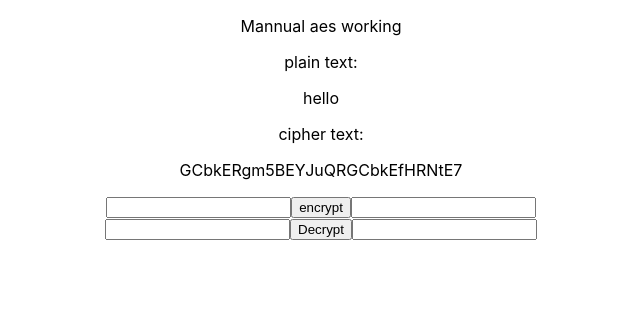
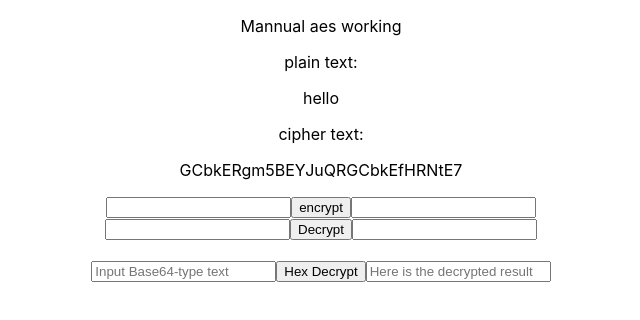
Before and after one commit to DragonDev1010/privi_aes_whitebox, a React (Create React App) app: page / in a window 1280 px wide. Shown: the top 320 px of the page, without its empty margins (319-959 px from the left). Built offline with nearby package versions, Linux system fonts and the light colour scheme.

Commit message:
add editable decrypt

```diff
--- a/src/App.js
+++ b/src/App.js
@@ -17,6 +17,8 @@ function App() {
   var [plain, setPlain] = useState('')
   var [cipher, setCipher] = useState('')
   var [decryptResult, setDecryptResult] = useState('')
+  var [hex, setHex] = useState('')
+  var [hexDecrypted, setHexDecrypted] = useState('')
   function encrypt() {
     var tmp = aes.encrypt(plain, options);
     setCipher(tmp)
@@ -24,6 +26,10 @@ function App() {
   function decrypt() {
     var tmp_plain = aes.decrypt(cipher, options)
     setDecryptResult(tmp_plain)
+  }
+  function hexdecrypt() {
+    var temp = aes.decrypt(atob(hex), options)
+    setHexDecrypted(temp)
   }
   return (
     <div className="App">
@@ -38,10 +44,18 @@ function App() {
         <input value={btoa(cipher)}></input>
       </div>
       <div>
-        <input value={btoa(cipher)}></input>
+        <input type = "text" value={btoa(cipher)} onChange={e=>setCipher((e.target.value))}></input>
         <button onClick={decrypt}>Decrypt</button>
         <input value={decryptResult}></input>
       </div>
+      <br/>
+      <div>
+        <input type = "text" value = {hex} onChange={e=>setHex(e.target.value)} placeholder = 'Input Base64-type text'></input>
+        <button onClick={hexdecrypt}>Hex Decrypt</button>
+        <input value = {hexDecrypted} placeholder='Here is the decrypted result'></input>
+      </div>
+
+
     </div>
   );
 }
```
Also changed, not shown: src/aes/tmp/wbaes-smoke-umd.js.
